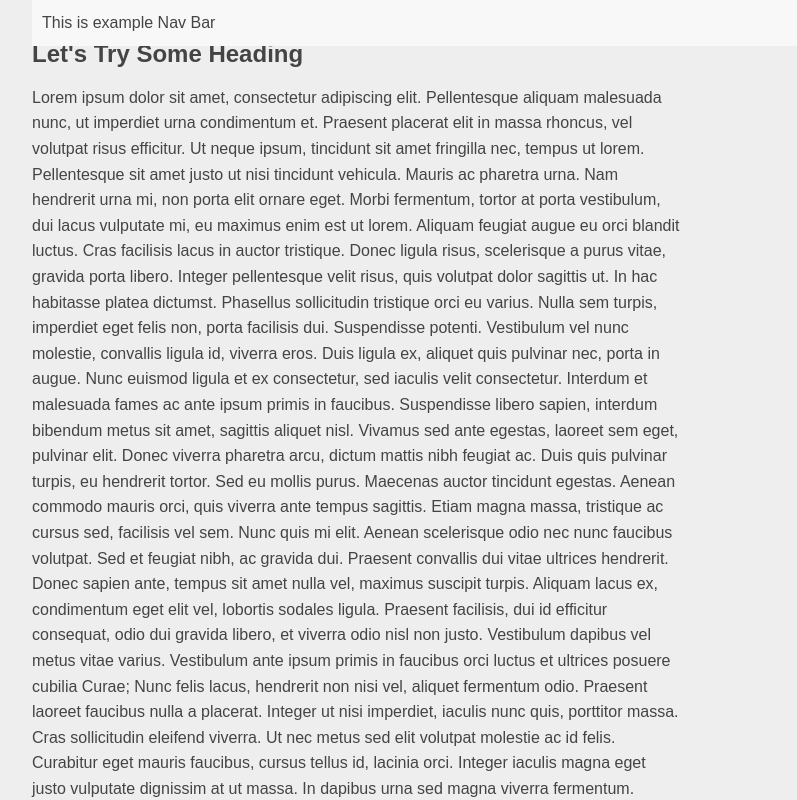
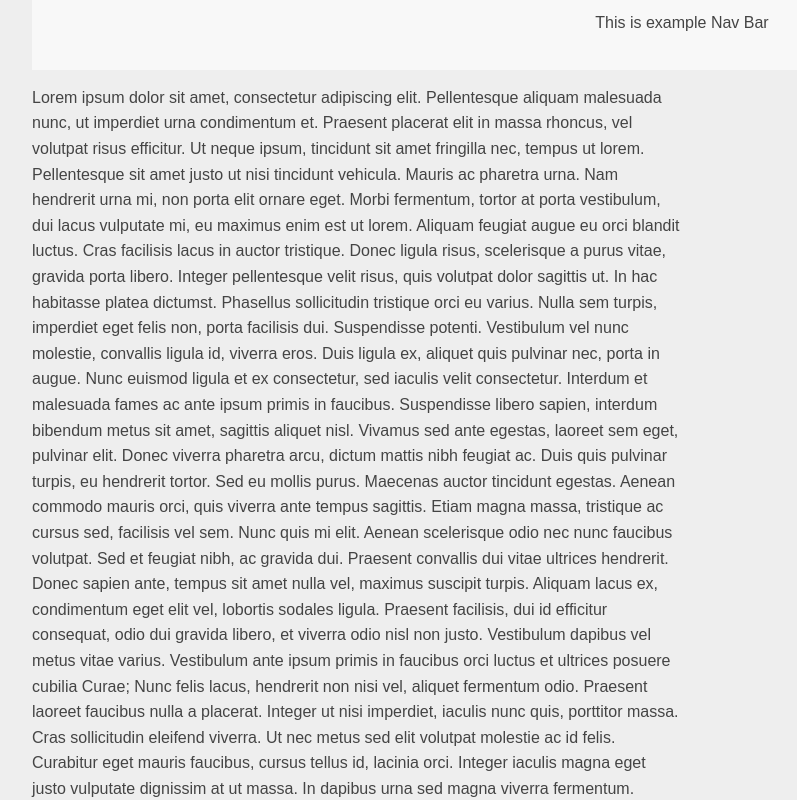
Before and after one commit to nh273/personal-website, a Gatsby app: page / in a window 1280 px wide. Shown: the top 800 px of the page, without its empty margins (283-1080 px from the left). Built offline with nearby package versions, Linux system fonts and the light colour scheme.

Commit message:
fixing the scroll issue for real, changing CSS of navbar

```diff
--- a/src/components/Navbar.js
+++ b/src/components/Navbar.js
@@ -22,16 +22,16 @@ class Navbar extends React.Component {
   handleScroll = () => {
     let prevScrollY = this.state.lastScrollY
     let currentScrollY = window.pageYOffset
-    let jiggle = 5 // to make the scroll up & down trigger not too sensitive
+    let newHidden = this.state.hidden
 
-    if (prevScrollY - currentScrollY > jiggle || currentScrollY < jiggle) {
-      // Scrolling up or at top of page
-      var hidden = false
+    if (currentScrollY >= prevScrollY && currentScrollY > 50) {
+      // Scrolling down & not at top of page
+      newHidden = true
     } else {
-      // Scrolling down
-      hidden = true
+      // Scrolling up
+      newHidden = false
     }
-    this.setState({ lastScrollY: currentScrollY, hidden })
+    this.setState({ lastScrollY: currentScrollY, hidden: newHidden })
   }
 
   render() {
--- a/src/components/navbar.module.css
+++ b/src/components/navbar.module.css
@@ -1,10 +1,14 @@
-.navbar {
+.navbar,
+.navbarhidden {
+  height: 50px;
   width: 100%;
   padding: 10px;
   position: fixed;
   top: 0;
   transition: top 0.3s;
+  transition-delay: top 2s;
   background-color: #f8f8f8;
+  text-align: center;
 }
 
 .navbarhidden {
```
